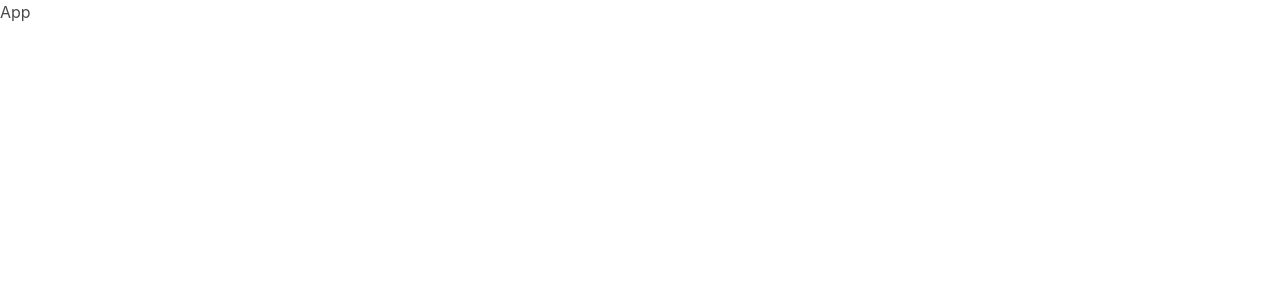
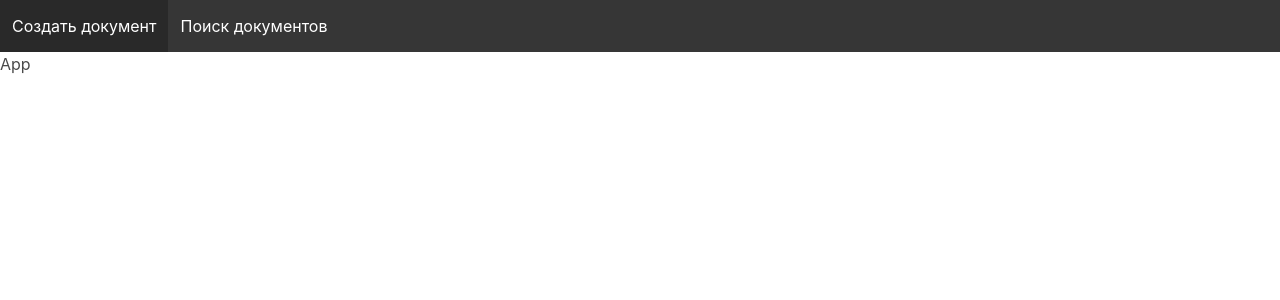
Before and after one commit to mikhailsidorov/document-search, a React (Create React App) app in the folder frontend/: page / in a window 1280 px wide. Shown: the top 300 px of the page. Built offline with nearby package versions, Linux system fonts and the light colour scheme.

Commit message:
Add layout

```diff
--- a/frontend/src/App.tsx
+++ b/frontend/src/App.tsx
@@ -1,11 +1,12 @@
-import React from 'react';
-
-import './App.scss'
+import { Layout } from './components/Layout';
+import './App.scss';
 
 function App() {
   return (
     <div className="App">
-      App
+      <Layout>
+        App
+      </Layout>
     </div>
   );
 }
--- /dev/null
+++ b/frontend/src/components/Layout/index.tsx
@@ -0,0 +1,21 @@
+import { Fragment, FC } from 'react';
+
+export interface LayoutProps {
+  children?: JSX.Element | String
+};
+
+export const Layout:FC<LayoutProps>  = ({ children }) => {
+  return (
+    <Fragment>
+      <nav className="navbar is-dark">
+        <div className="navbar-menu">
+          <div className="navbar-start">
+            <a className="navbar-item is-active" href="/">Создать документ</a>
+            <a className="navbar-item" href="/">Поиск документов</a>
+          </div>
+        </div>
+      </nav>
+      <main>{ children }</main>
+    </Fragment>
+  );
+};
```
